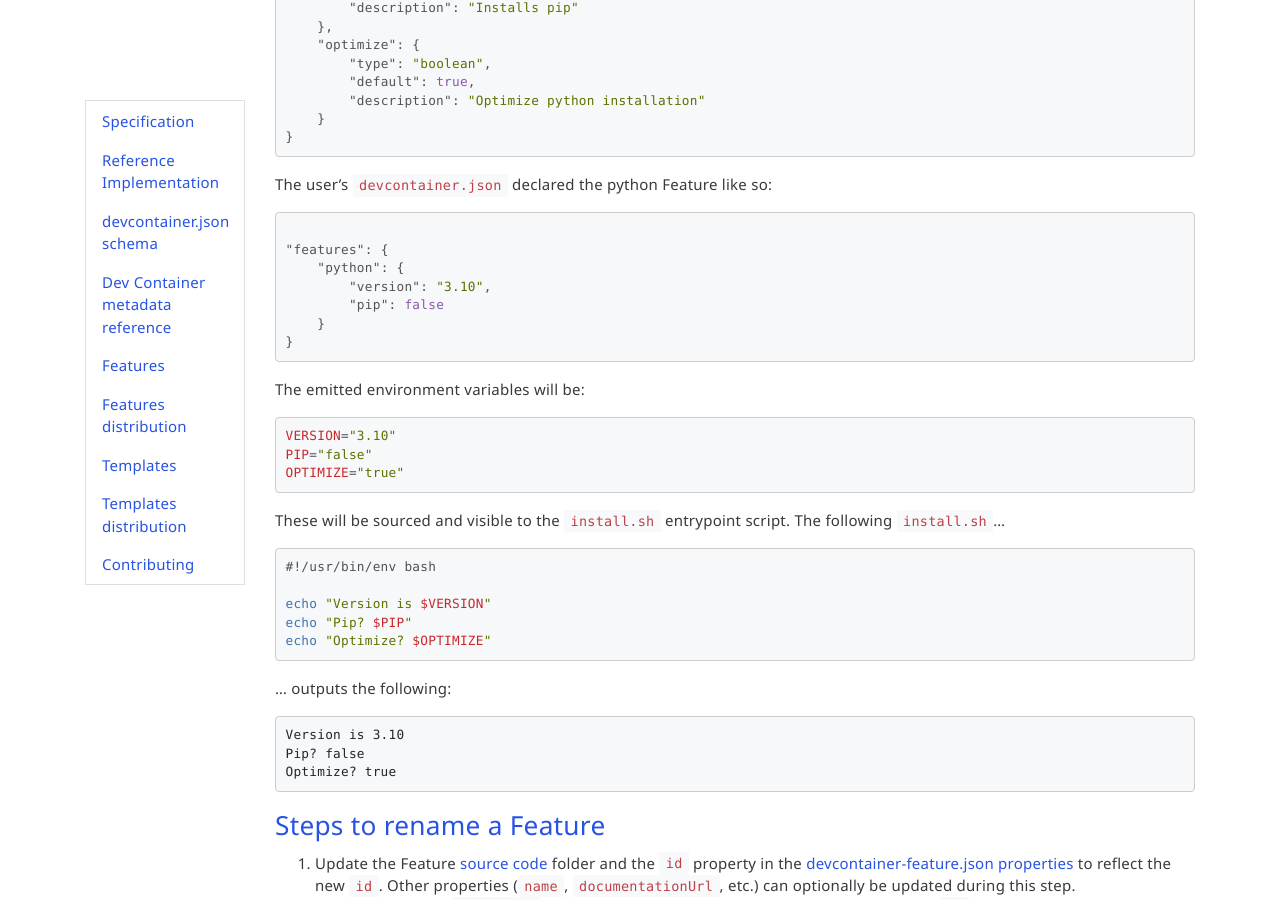
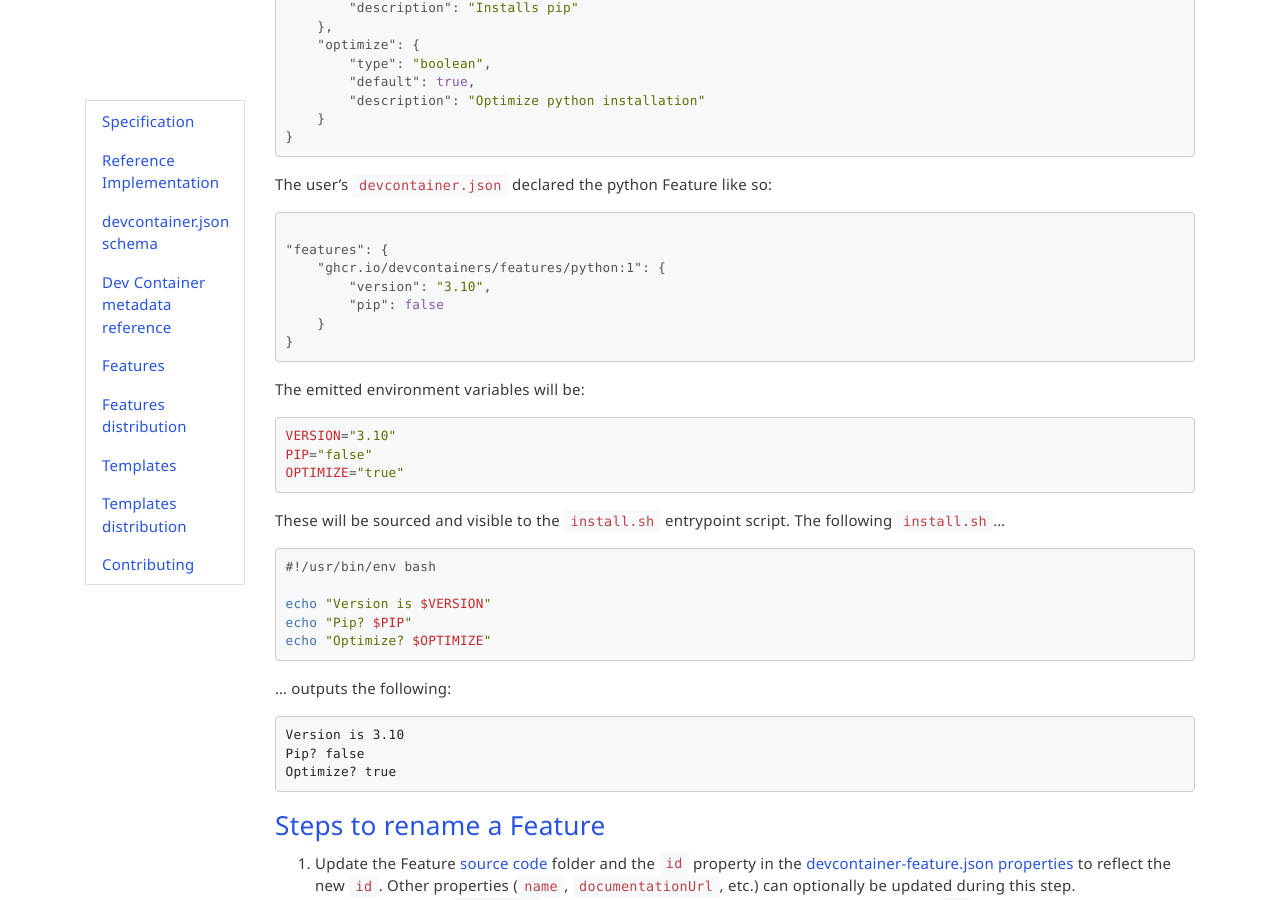
Before and after one commit to devcontainers/devcontainers.github.io, a Jekyll site: the page built from _implementors/features.md, in a window 1280 px wide and 900 px high, scrolled down 13854 px. Built offline with Jekyll 4.4.1, drawn with Linux system fonts in a browser that asks for light colours; nearby versions of some CDN libraries; comment, search, counter and statistics services are not loaded.

Commit message:
Update `python` Feature Id (#345)

````diff
--- a/_implementors/features.md
+++ b/_implementors/features.md
@@ -513,7 +513,7 @@ The user's `devcontainer.json` declared the python Feature like so:
 ```jsonc
 
 "features": {
-    "python": {
+    "ghcr.io/devcontainers/features/python:1": {
         "version": "3.10",
         "pip": false
     }
````
